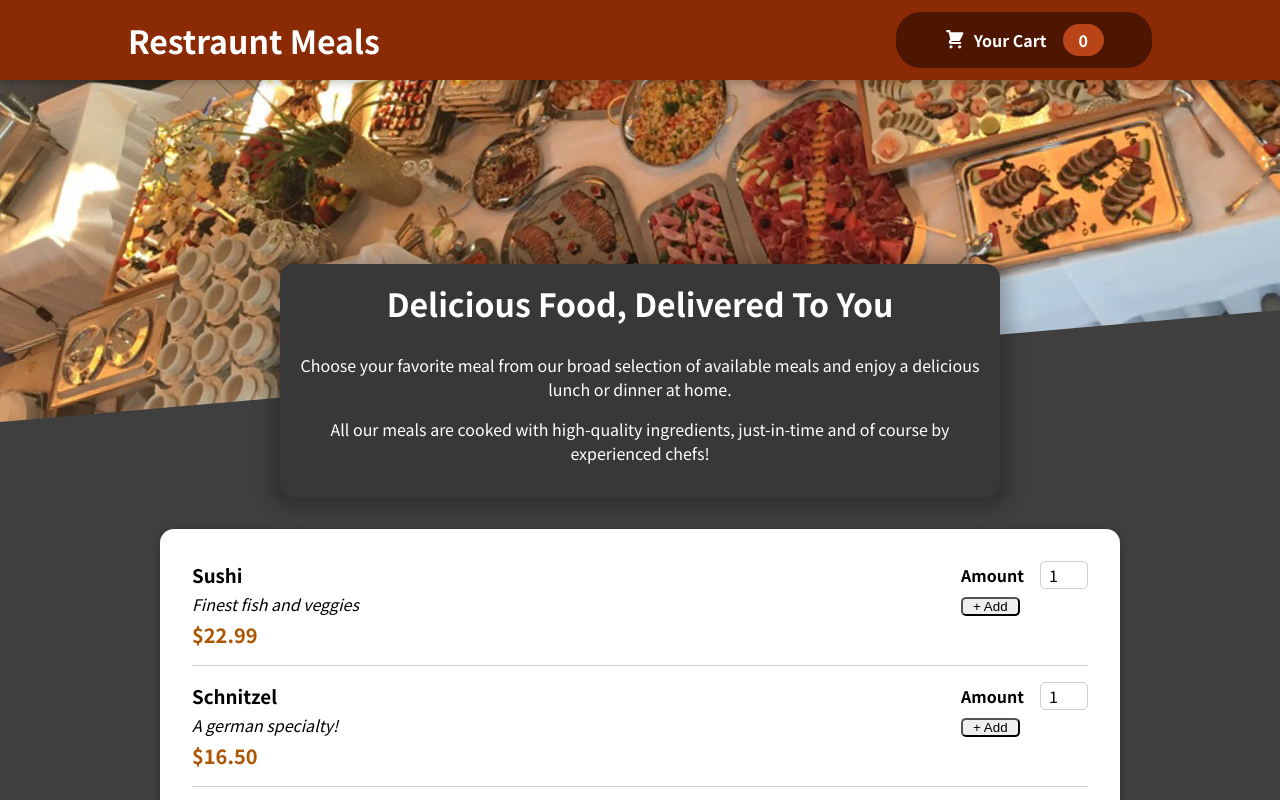
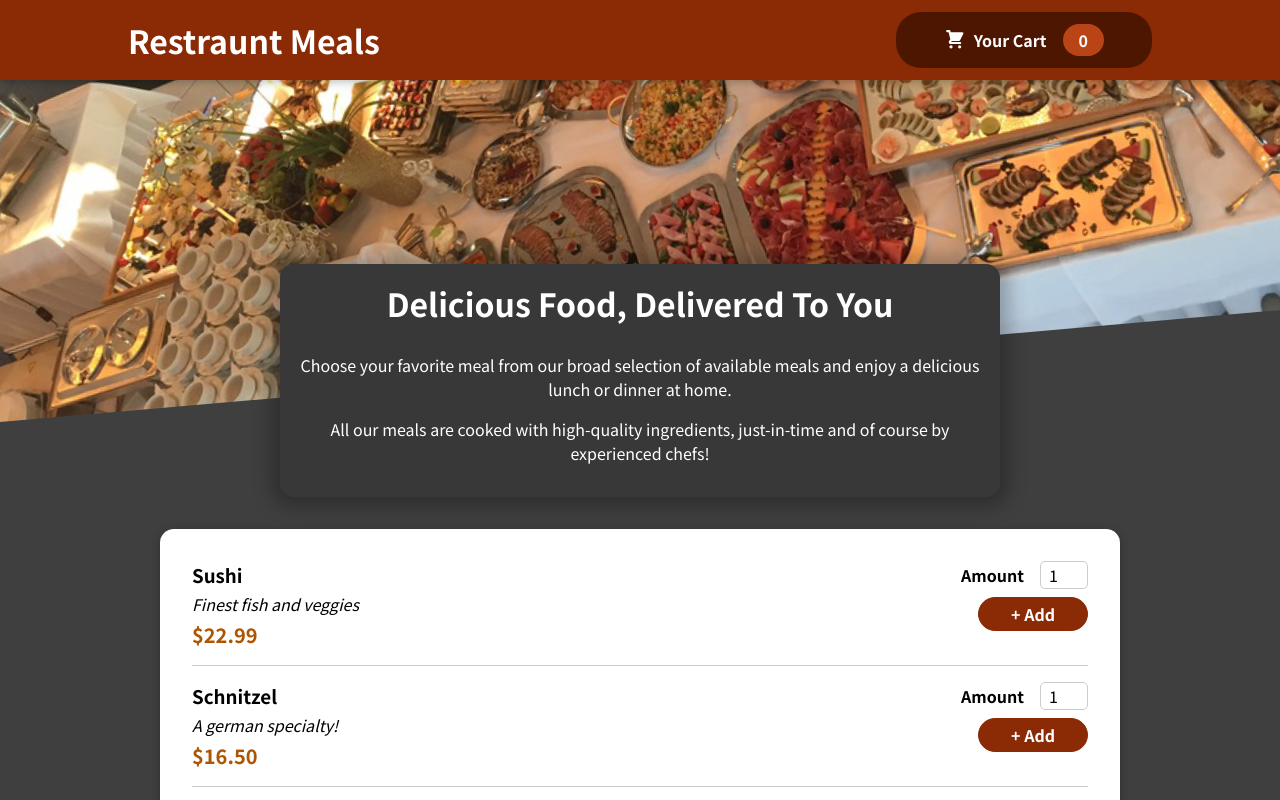
Before and after one commit to abhi4450/react-restaurant-app, a React (Create React App) app in the folder restaurant_project/: page / in a window 1280 px wide. Shown: the top 800 px of the page. Built offline with nearby package versions, Linux system fonts and the light colour scheme.

Commit message:
added the logic to add items in the cart in reducer function

```diff
--- a/restaurant_project/src/components/Cart/Cart.js
+++ b/restaurant_project/src/components/Cart/Cart.js
@@ -1,23 +1,24 @@
-import React from "react";
+import React, { useContext } from "react";
 import Modal from "../UI/Modal";
 import classes from "./Cart.module.css";
+import CartContext from "../../store/cart-context";
+
 
 const Cart = (props) => {
-
+  const cartCtx = useContext(CartContext);
   const cartItems = (
     <ul className={classes["cart-items"]}>
-      {[{ id: "c1", name: "Sushi", amount: 2, price: 12.99 }].map((item) => (
+      {cartCtx.items.map((item) => (
         <li>{item.name}</li>
       ))}
     </ul>
   );
-
-
-  return <Modal onClose={props.onClose} >
+  return (
+    <Modal onClose={props.onClose}>
       {cartItems}
       <div className={classes.total}>
         <span>Total Amount</span>
-      <span>35.62</span>
+        <span>{cartCtx.totalAmount}</span>
       </div>
       <div className={classes.actions}>
         <button className={classes["button-alt"]} onClick={props.onClose}>
@@ -25,7 +26,8 @@ const Cart = (props) => {
         </button>
         <button className={classes.button}>Order</button>
       </div>
-  </Modal>;
+    </Modal>
+  );
 };
 
 export default Cart;
--- a/restaurant_project/src/components/Meals/MealItem/MealItem.js
+++ b/restaurant_project/src/components/Meals/MealItem/MealItem.js
@@ -1,19 +1,34 @@
-import React from "react";
+import React, { useContext } from "react";
 import classes from "./MealItem.module.css";
 import MealItemForm from "./MealItemForm";
+import CartContext from "../../../store/cart-context";
 
 const MealItem = (props) => {
+  const ctx = useContext(CartContext);
   const price = `$${props.price.toFixed(2)}`;
+
+  const item = {
+    id: props.id,
+    name: props.name,
+    price: props.price,
+    description: props.description,
+  };
+  const addToCartHandler = (amount) => {
+    ctx.addItem({
+      ...item,
+      amount: amount,
+    });
+  };
   return (
     <li className={classes.meal}>
       <div>
         <h3>{props.name}</h3>
         <div className={classes.description}>{props.description}</div>
         <div className={classes.price}>{price}</div>
-          </div>
-          <div>
-              <MealItemForm />
-          </div>
+      </div>
+      <div>
+        <MealItemForm onAddToCart={addToCartHandler} />
+      </div>
     </li>
   );
 };
--- a/restaurant_project/src/components/Meals/MealItem/MealItemForm.js
+++ b/restaurant_project/src/components/Meals/MealItem/MealItemForm.js
@@ -1,20 +1,42 @@
+import { useRef, useState } from "react";
 import classes from "./MealItemForm.module.css";
 import Input from "../../UI/Input";
-const MealItemForm = () => {
+const MealItemForm = (props) => {
+  const [amountIsValid, setAmountIsValid] = useState(true);
+  const amountInputRef = useRef();
+  const submitHandler = (event) => {
+    event.preventDefault();
+    const enteredAmount = amountInputRef.current.value;
+    const enteredAmountNumber = +enteredAmount;
+    if (
+      enteredAmount.trim().length === 0 ||
+      enteredAmountNumber < 1 ||
+      enteredAmountNumber > 5
+    ) {
+      setAmountIsValid(false);
+      return;
+    }
+    props.onAddToCart(enteredAmountNumber);
+  };
+
   return (
-    <form>
+    <form className={classes.form} onSubmit={submitHandler}>
       <Input
+        ref={amountInputRef}
         label="Amount"
         input={{
           id: "amount",
           type: "number",
-          min: "1",
-          max: "5",
           step: "1",
           defaultValue: "1",
         }}
       />
       <button className={classes.button}>+ Add</button>
+      {!amountIsValid && (
+        <p style={{ color: !amountIsValid ? "red" : "" }}>
+          Please enter valid amount (1-5)
+        </p>
+      )}
     </form>
   );
 };
--- a/restaurant_project/src/components/Meals/MealItem/MealItemForm.module.css
+++ b/restaurant_project/src/components/Meals/MealItem/MealItemForm.module.css
@@ -1,5 +1,20 @@
-.button {
-  display: block;
-  border-radius: 5px;
-  padding: 0 10px;
+.form {
+  text-align: right;
 }
+
+.form button {
+  font: inherit;
+  cursor: pointer;
+  background-color: #8a2b06;
+  border: 1px solid #8a2b06;
+  color: white;
+  padding: 0.25rem 2rem;
+  border-radius: 20px;
+  font-weight: bold;
+}
+
+.form button:hover,
+.form button:active {
+  background-color: #641e03;
+  border-color: #641e03;
+}
--- a/restaurant_project/src/components/UI/Input.js
+++ b/restaurant_project/src/components/UI/Input.js
@@ -1,12 +1,13 @@
+import React from "react";
 import classes from "./Input.module.css";
 
-const Input = (props) => {
+const Input = React.forwardRef((props,ref) => {
   return (
     <div className={classes.input}>
       <label htmlFor={props.input.id}>{props.label}</label>
-      <input {...props.input} />
+      <input ref={ref} {...props.input} />
     </div>
   );
-};
+});
 
 export default Input;
--- a/restaurant_project/src/store/CartProvider.js
+++ b/restaurant_project/src/store/CartProvider.js
@@ -7,9 +7,24 @@ const defaultCartState = {
 };
 const cartReducer = (state, action) => {
   if (action.type === "ADD") {
-    const updatedItems = state.items.concat(action.item);
+    let updatedItems;
     const updatedTotalAmount =
       state.totalAmount + action.item.price * action.item.amount;
+    const existingItemIndex = state.items.findIndex(
+      (item) => item.id === action.item.id
+    );
+    const existingItem = state.items[existingItemIndex];
+    if (existingItem) {
+      const updatedItem = {
+        ...existingItem,
+        amount: existingItem.amount + action.item.amount,
+      };
+      updatedItems = [...state.items];
+      updatedItems[existingItemIndex] = updatedItem;
+    } else {
+      updatedItems = state.items.concat(action.item);
+    }
+
     return {
       items: updatedItems,
       totalAmount: updatedTotalAmount,
```
Also changed, not shown: restaurant_project/src/components/Meals/AvailableMeals.js (+11 -6 lines), restaurant_project/src/components/Cart/CartItem.js (added). Lines whose indentation alone changed are shown as unchanged.
